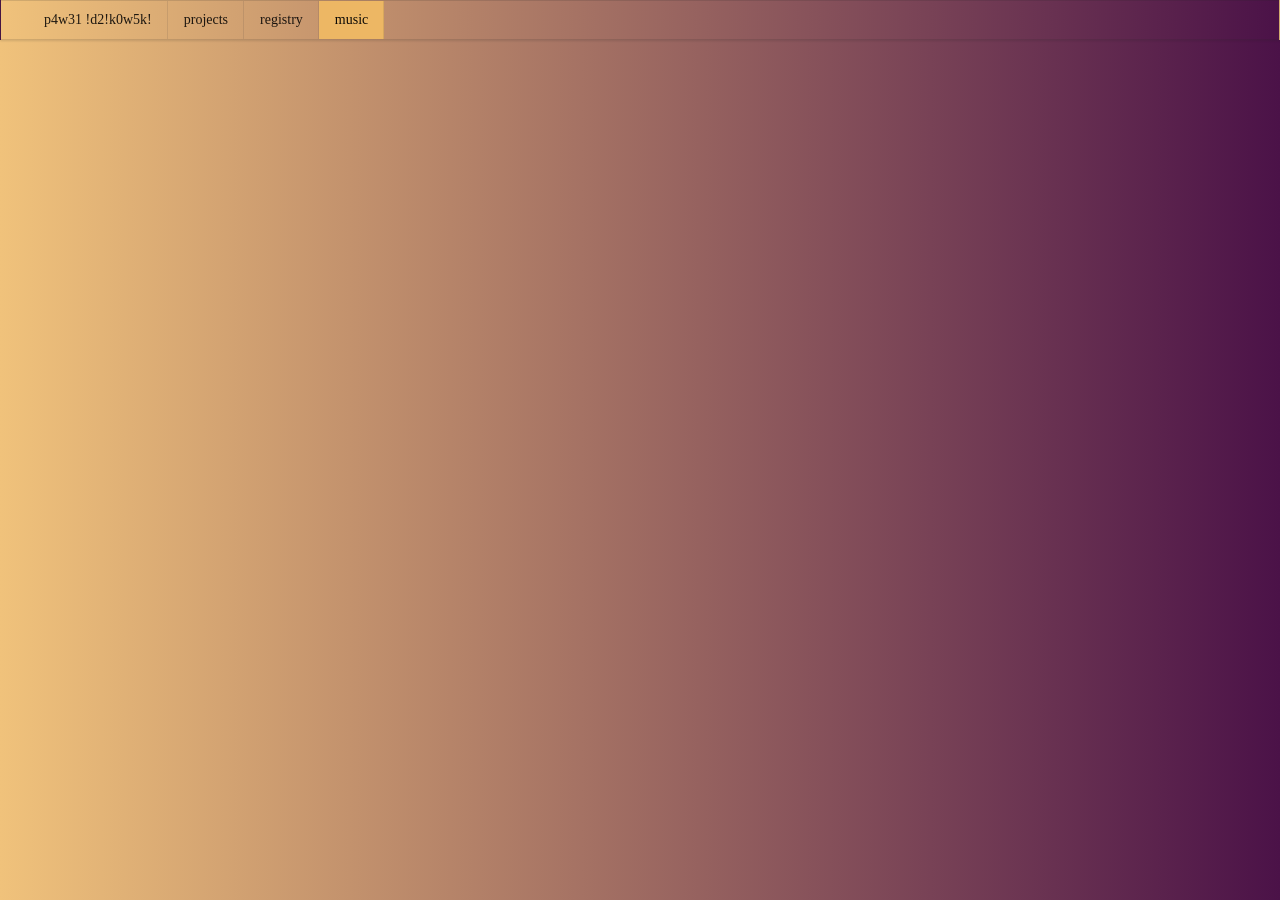
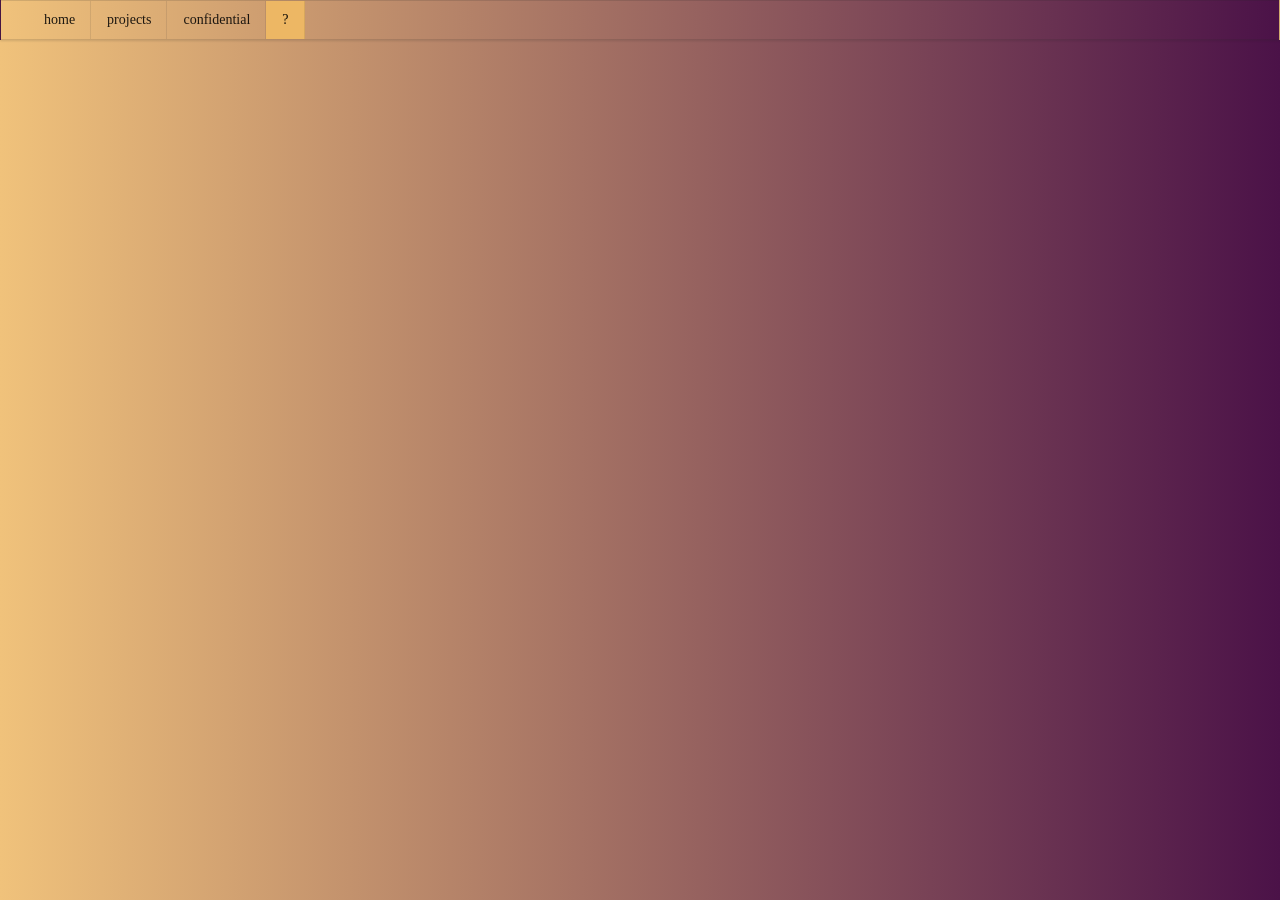
Before and after one commit to trolit/jekyll-portfolio, a Jekyll site: the page built from music/song-1-dawn.md, in a window 1280 px wide and 900 px high. Built offline with Jekyll 4.4.1, drawn with Linux system fonts in a browser that asks for light colours; nearby versions of some CDN libraries; some web fonts are replaced.

Commit message:
Update menubar.html

```diff
--- a/_includes/menubar.html
+++ b/_includes/menubar.html
@@ -9,7 +9,7 @@
   <nav class="ui fixed menu font-balooChettan2 h-5 background-main-gradient">
     <a href="{{ site.baseurl}}/" class="brand item">
       <span class="iconify icon-20" data-icon="carbon:select-window"></span> &nbsp;
-      {{ site.data.bio.basics.name }}
+      home
     </a>
 
     {% if num_projects > 0 %}
@@ -18,9 +18,10 @@
     {% endif %}
 
     {% if num_essays > 0 %}
-    <a href="{{ site.baseurl }}/essays" class="{% if include.active == 'essays' %} active {% endif %} item">registry</a>
+    <a href="{{ site.baseurl }}/essays"
+      class="{% if include.active == 'essays' %} active {% endif %} item">confidential</a>
     {% endif %}
 
-    <a href="{{ site.baseurl }}/music" class="{% if include.active == 'music' %} active {% endif %} item">music</a>
+    <a href="{{ site.baseurl }}/music" class="{% if include.active == 'music' %} active {% endif %} item">?</a>
   </nav>
 </div>
```
